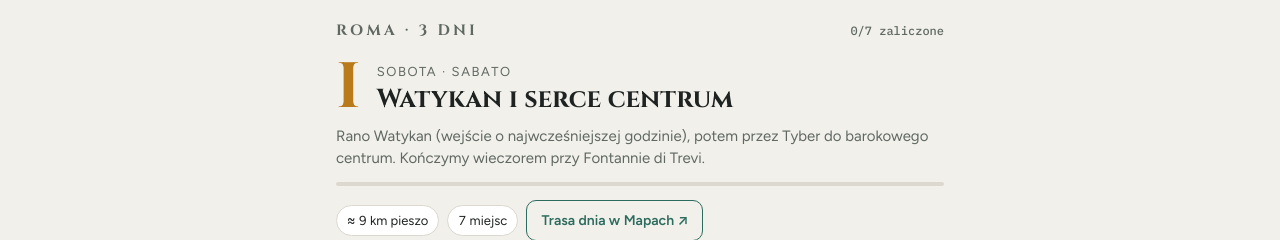
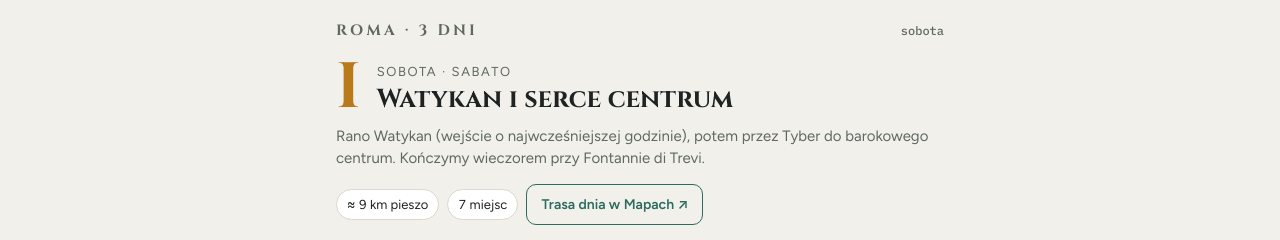
Before and after one commit to patrycjalobodzinska/rzym, a plain HTML site: page index.html in a window 1280 px wide. Shown: the top 240 px of the page. Drawn offline with Linux system fonts and the light colour scheme.

Commit message:
Usuń oznaczanie miejsc jako zaliczone, tylko jasny motyw
Co-Authored-By: Claude Opus 5.5 <noreply@anthropic.com>

```diff
--- a/index.html
+++ b/index.html
@@ -398,7 +398,6 @@ const store = {
   get(k,d){try{const v=localStorage.getItem(k);return v?JSON.parse(v):d}catch(e){return d}},
   set(k,v){try{localStorage.setItem(k,JSON.stringify(v))}catch(e){}}
 };
-let visited = new Set(store.get("rzym-visited",[]));
 let todo = new Set(store.get("rzym-todo",[]));
 const PILL = {book:["KUP BILET",""],free:["za darmo",""],fixed:["stała godzina","fixed"]};
 const maps = ll => `https://www.google.com/maps/dir/?api=1&destination=${ll[0]},${ll[1]}&travelmode=walking`;
@@ -415,24 +414,22 @@ function renderTabs(active){
 function renderDay(d){
   const di = DAYS.indexOf(d);
   const places = d.items.filter(i=>i.p);
-  const done = places.filter(i=>visited.has(i.p)).length;
   let nowI=-1;
   if(todayIdx()===di){const m=nowMin();d.items.forEach((it,i)=>{if(toMin(it.t)<=m) nowI=i});}
   const route = places.map(i=>PLACES[i.p].ll.join(","));
   const routeUrl = `https://www.google.com/maps/dir/?api=1&origin=${route[0]}&destination=${route[route.length-1]}&waypoints=${route.slice(1,-1).join("|")}&travelmode=walking`;
   $("#app").innerHTML = `
-   <div class="brand"><h1>ROMA · 3 DNI</h1><span>${done}/${places.length} zaliczone</span></div>
+   <div class="brand"><h1>ROMA · 3 DNI</h1><span>${d.name.toLowerCase()}</span></div>
    <header class="dayhead"><div class="numeral">${d.num}</div><div class="it">${d.name} · ${d.it}</div><h2>${d.theme}</h2></header>
    <p class="dayline">${d.line}</p>
-   <div class="progress"><i style="width:${places.length?done/places.length*100:0}%"></i></div>
    <div class="daymeta"><span class="chip">${d.km}</span><span class="chip">${places.length} miejsc</span>
      <a class="btn" href="${routeUrl}" target="_blank" rel="noopener">Trasa dnia w Mapach ↗</a></div>
    <ol class="tl">${d.items.map((it,i)=>{
      const now = i===nowI ? `<span class="pill now">teraz</span>`:"";
      if(it.note) return `<li><div class="note"><span class="time">${it.t}</span><div class="body">${now?now+" ":""}<b>${it.note}.</b> ${it.text}</div></div></li>`;
-     const p = PLACES[it.p], v = visited.has(it.p);
-     const pills = (it.tags||[]).map(t=>`<span class="pill ${PILL[t][1]}">${PILL[t][0]}</span>`).join("") + (v?`<span class="pill done">✓ zaliczone</span>`:"") + now;
-     return `<li class="${v?"visited":""}"><button class="stop" data-place="${it.p}">
+     const p = PLACES[it.p];
+     const pills = (it.tags||[]).map(t=>`<span class="pill ${PILL[t][1]}">${PILL[t][0]}</span>`).join("") + now;
+     return `<li><button class="stop" data-place="${it.p}">
        <span class="time">${it.t}</span><img class="thumb" src="img/${p.img}.jpg" alt="" loading="lazy">
        <span class="txt"><h3>${p.name}</h3><p>${p.lead}</p><span class="pills"><span class="pill" style="background:none;padding-left:0;color:var(--muted)">${p.dur}</span>${pills}</span></span></button></li>`;
    }).join("")}</ol>`;
@@ -476,20 +473,17 @@ function openPlace(id){
   const p = PLACES[id]; if(!p) return;
   const day = DAYS.find(d=>d.items.some(i=>i.p===id));
   const it = day.items.find(i=>i.p===id);
-  const v = visited.has(id);
   const s = $("#sheet");
   s.innerHTML = `<div class="hero"><img src="img/${p.img}.jpg" alt="${p.name}"><button class="close" id="close" aria-label="Zamknij">←</button><span class="credit">fot. Wikimedia Commons</span></div>
    <div class="sbody"><div class="eyebrow">${day.num} · ${day.name.toUpperCase()} · ${it.t} · ${p.dur}</div>
    <h2>${p.name}</h2><p class="orig">${p.orig}</p><p class="lead">${p.lead}</p>
-   <div class="actions"><a class="btn solid" href="${maps(p.ll)}" target="_blank" rel="noopener">Nawiguj ↗</a>
-     <button class="btn" id="mark" aria-pressed="${v}">${v?"✓ Zaliczone":"Oznacz jako zaliczone"}</button></div>
+   <div class="actions"><a class="btn solid" href="${maps(p.ll)}" target="_blank" rel="noopener">Nawiguj ↗</a></div>
    <h4>HISTORIA</h4>${p.hist.map(x=>`<p>${x}</p>`).join("")}
    <h4>CIEKAWOSTKI</h4><ul class="facts">${p.facts.map(x=>`<li>${x}</li>`).join("")}</ul>
    <h4>PRAKTYCZNIE</h4><dl class="kv">${p.info.map(([k,x])=>`<dt>${k}</dt><dd>${x}</dd>`).join("")}</dl>
    ${p.tip?`<div class="tip"><b>Wskazówka:</b> ${p.tip}</div>`:""}</div>`;
   s.hidden = false; s.scrollTop = 0; document.body.style.overflow="hidden";
   $("#close").onclick = ()=>{ location.hash = day.id };
-  $("#mark").onclick = ()=>{ visited.has(id)?visited.delete(id):visited.add(id); store.set("rzym-visited",[...visited]); openPlace(id); renderDay(day); };
 }
 function closeSheet(){ $("#sheet").hidden = true; document.body.style.overflow=""; }
 
--- a/sw.js
+++ b/sw.js
@@ -1,4 +1,4 @@
-const C="roma-v2";
+const C="roma-v3";
 const A=["./", "index.html", "manifest.webmanifest", "icon-192.png", "icon-512.png", "apple-touch-icon.png", "img/bocca.jpg", "img/campidoglio.jpg", "img/campo.jpg", "img/castel.jpg", "img/circo.jpg", "img/colosseum.jpg", "img/constantine.jpg", "img/forum.jpg", "img/monti.jpg", "img/navona.jpg", "img/palatine.jpg", "img/pantheon.jpg", "img/pincio.jpg", "img/popolo.jpg", "img/sistine.jpg", "img/spagna.jpg", "img/stpeter.jpg", "img/trastevere.jpg", "img/trevi.jpg", "img/vatican.jpg", "img/vittoriano.jpg"];
 self.addEventListener("install",e=>{e.waitUntil(caches.open(C).then(c=>c.addAll(A)));self.skipWaiting()});
 self.addEventListener("activate",e=>{e.waitUntil(caches.keys().then(ks=>Promise.all(ks.filter(k=>k!==C).map(k=>caches.delete(k)))));self.clients.claim()});
```
Also changed, not shown: app.html (+5 -11 lines).
